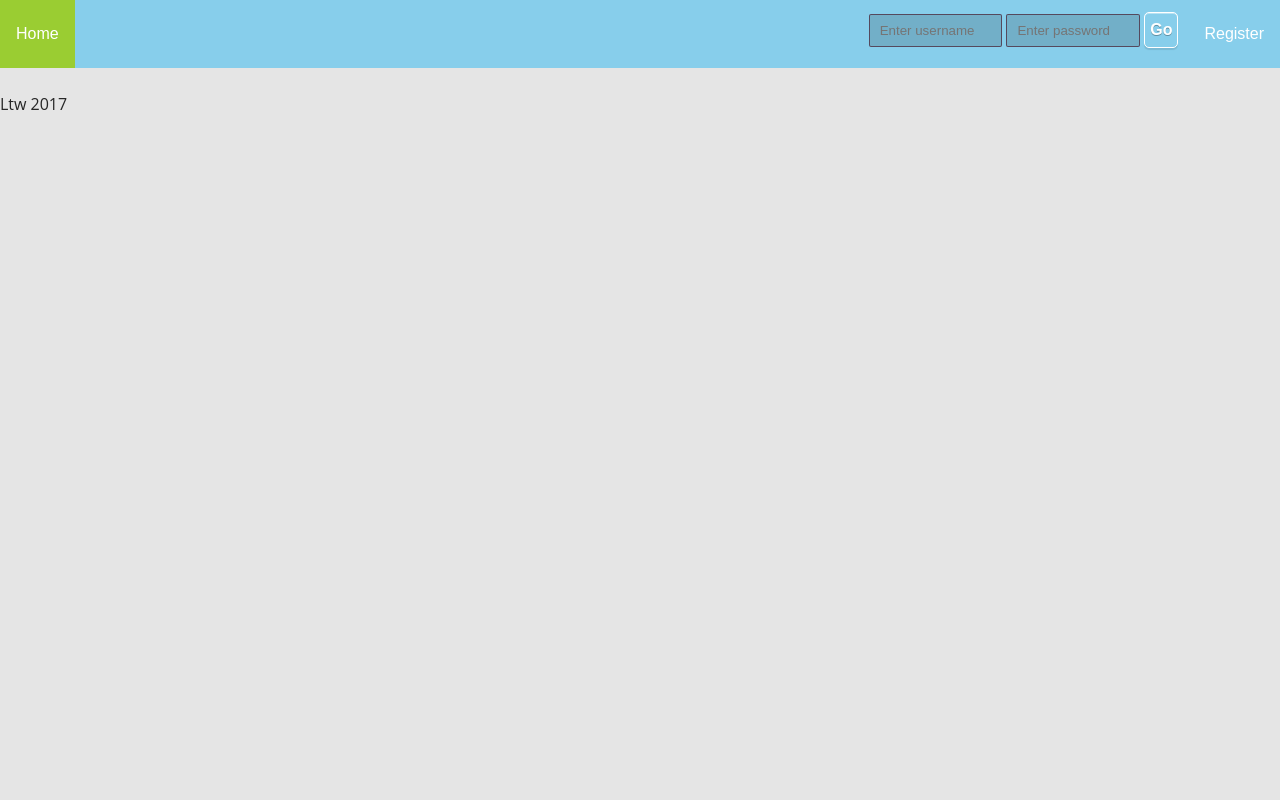
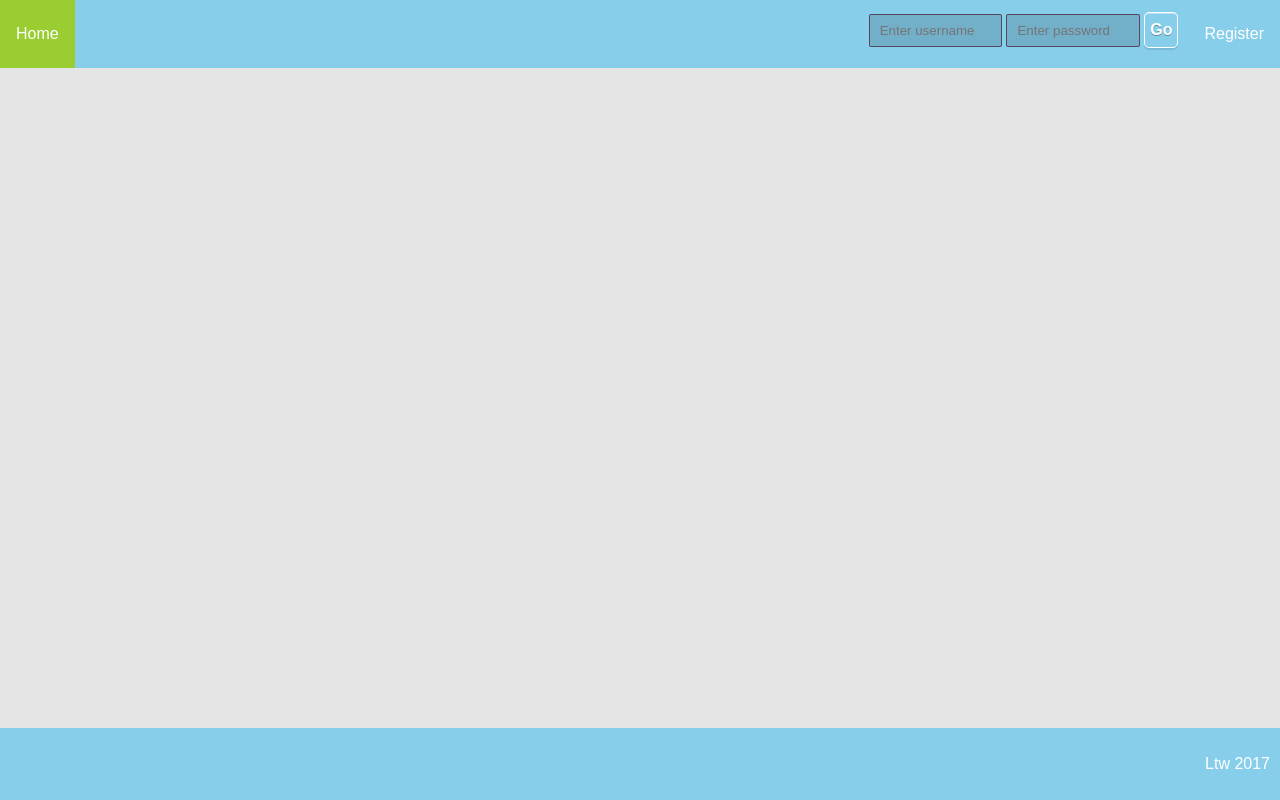
Before and after one commit to nice5torm/LTW2, a PHP site: page /pages/home.php in a window 1280 px wide. Run offline with PHP 8.4, Linux system fonts and the light colour scheme; data comes from the database, SQL or seed files in the repository; some libraries are stand-ins or nearby versions.

Commit message:
more styling

```diff
--- a/css/style.css
+++ b/css/style.css
@@ -1,5 +1,25 @@
-/*navegacao*/
-	 nav {
+    /*page*/
+
+    .page{
+        min-height: 80%;
+    }
+
+    /*footer*/
+
+    footer p {
+        float: right;
+        padding-right: 10px;
+        color: white;
+        font-family: Arial;
+    }
+
+    footer {
+        margin-top: 20px;
+    }
+
+    /*navegacao*/
+
+	 nav, footer {
         overflow: hidden;
         background-color: skyblue;
         font-family: Arial;
@@ -199,4 +219,10 @@
     .listControl {
         padding-top: 10px;
         padding-bottom: 10px;
+        margin-top: 0;
+        margin-bottom: 0;
+        border-bottom-style: solid;
+        border-width: 1px;
+        border-color: dodgerblue;
+
     }
--- a/pages/footer.php
+++ b/pages/footer.php
@@ -1,3 +1,5 @@
+</div>
+
 </body>
 
 <footer>
--- a/pages/header.php
+++ b/pages/header.php
@@ -57,6 +57,8 @@
 
     </nav>
 
+<div class="page">
+
 <script type="text/javascript">
     function gotoPage(select){
         window.location = select.value;
```
